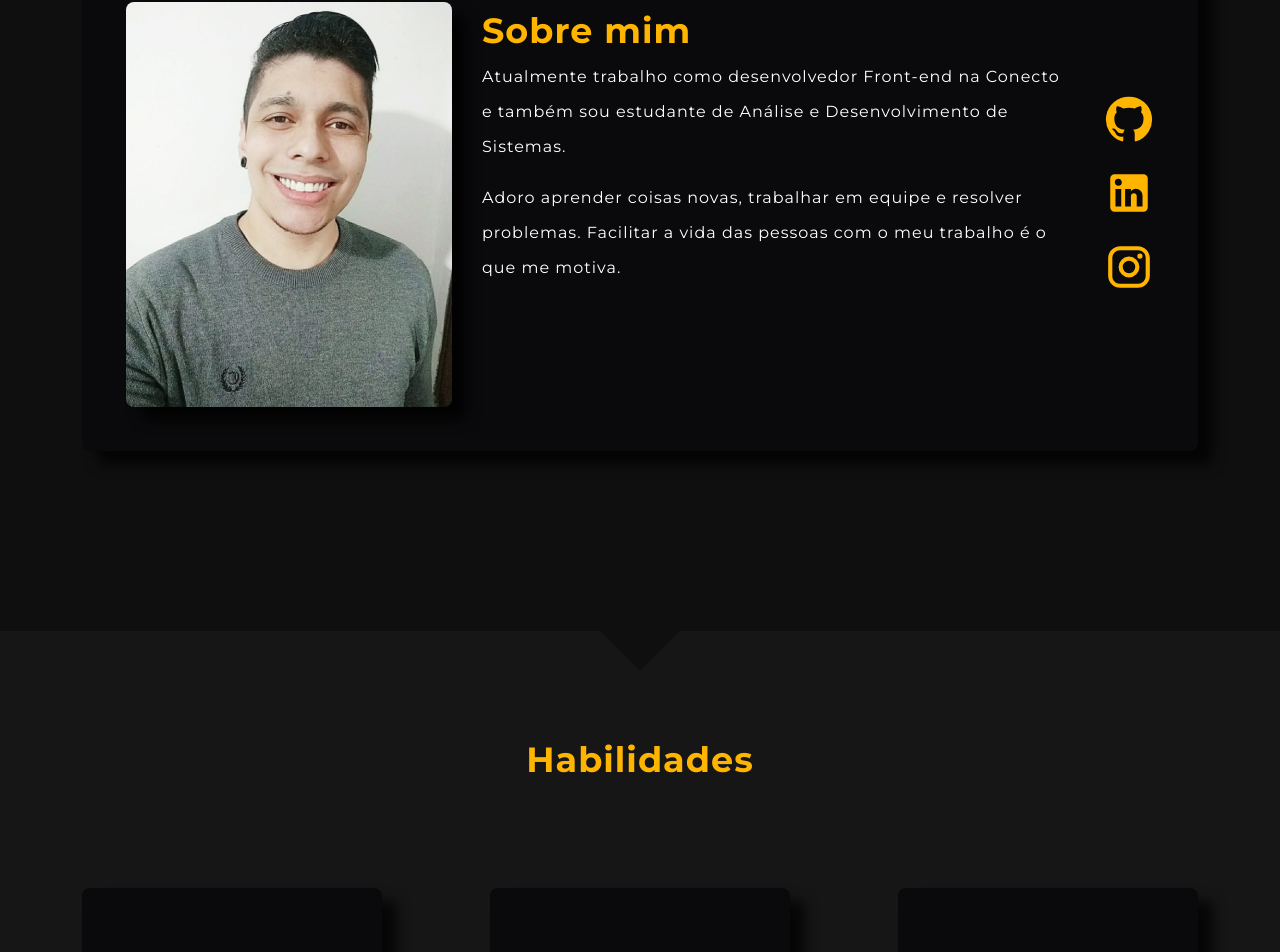
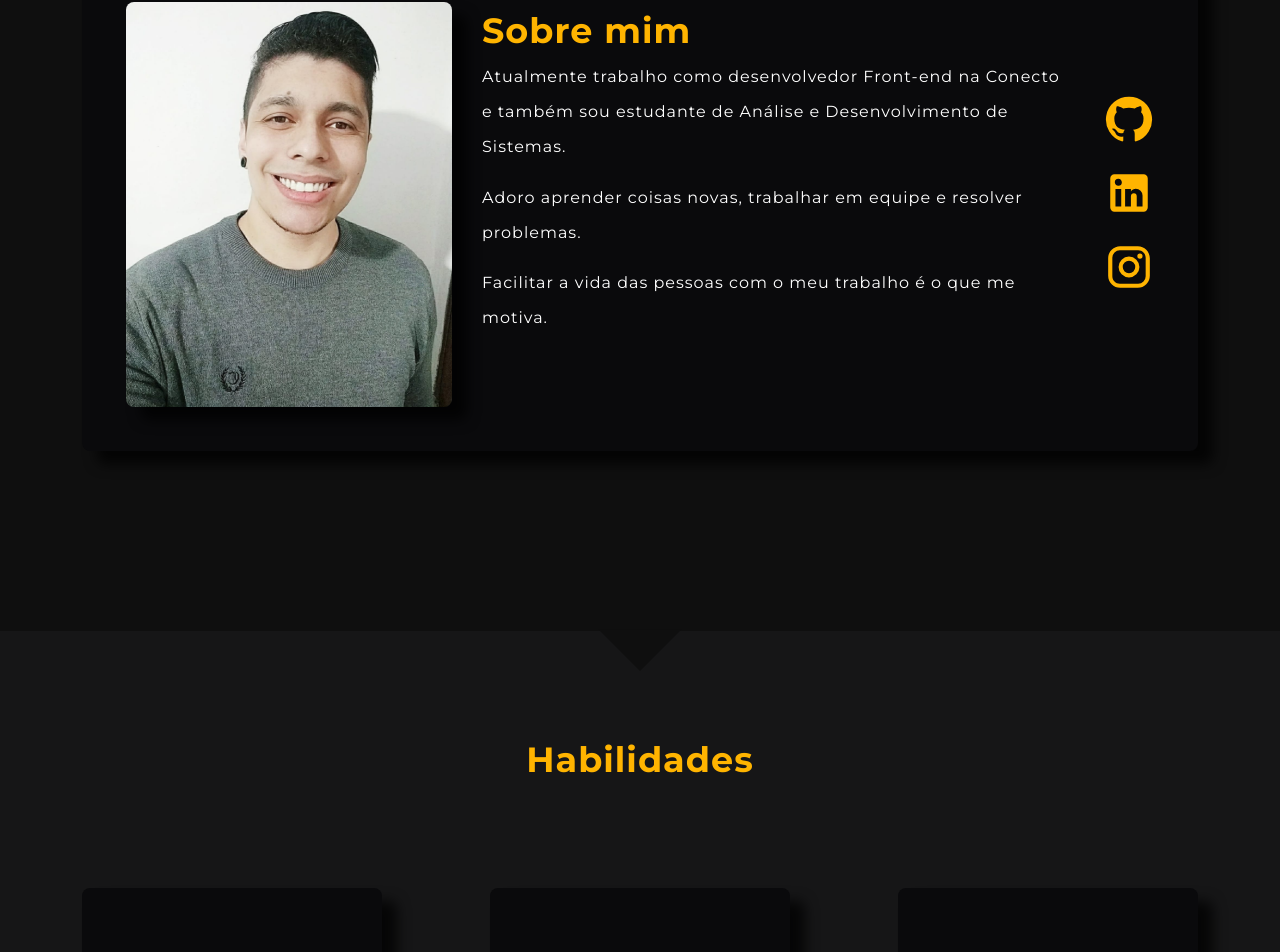
Before and after one commit to EvertonCarvalho1/portfolio-app, a React (Create React App) app: page / in a window 1280 px wide. Shown: the part 1125-2077 px from the top of the page. Built offline with nearby package versions, Linux system fonts and the light colour scheme.

Commit message:
updating description

```diff
--- a/src/pages/AboutMe/index.tsx
+++ b/src/pages/AboutMe/index.tsx
@@ -17,8 +17,12 @@ export function AboutMe() {
                         Atualmente trabalho como desenvolvedor Front-end na Conecto e também sou estudante de Análise e Desenvolvimento de Sistemas.
                     </p>
 
+                    <p style={{ marginBottom: 15 }}>
+                        Adoro aprender coisas novas, trabalhar em equipe e resolver problemas.
+                    </p>
+
                     <p>
-                        Adoro aprender coisas novas, trabalhar em equipe e resolver problemas. Facilitar a vida das pessoas com o meu trabalho é o que me motiva.
+                        Facilitar a vida das pessoas com o meu trabalho é o que me motiva.
                     </p>
                 </div>
                 <SocialMedia />
--- a/src/pages/AboutMe/styles.ts
+++ b/src/pages/AboutMe/styles.ts
@@ -42,9 +42,6 @@ export const Container = styled.div`
             font-weight: normal;
             font-size: 16px;
             color: #FFF;
-            & + p{
-                margin: 0 0 32px;
-            }
         }
     }
 
@@ -122,9 +119,6 @@ export const Container = styled.div`
                 font-size: 13px;
                 color: #FFF;
                 text-align: center;
-                & + p{
-                    margin: 0 0 32px;
-                }
             }
         }
 
```
